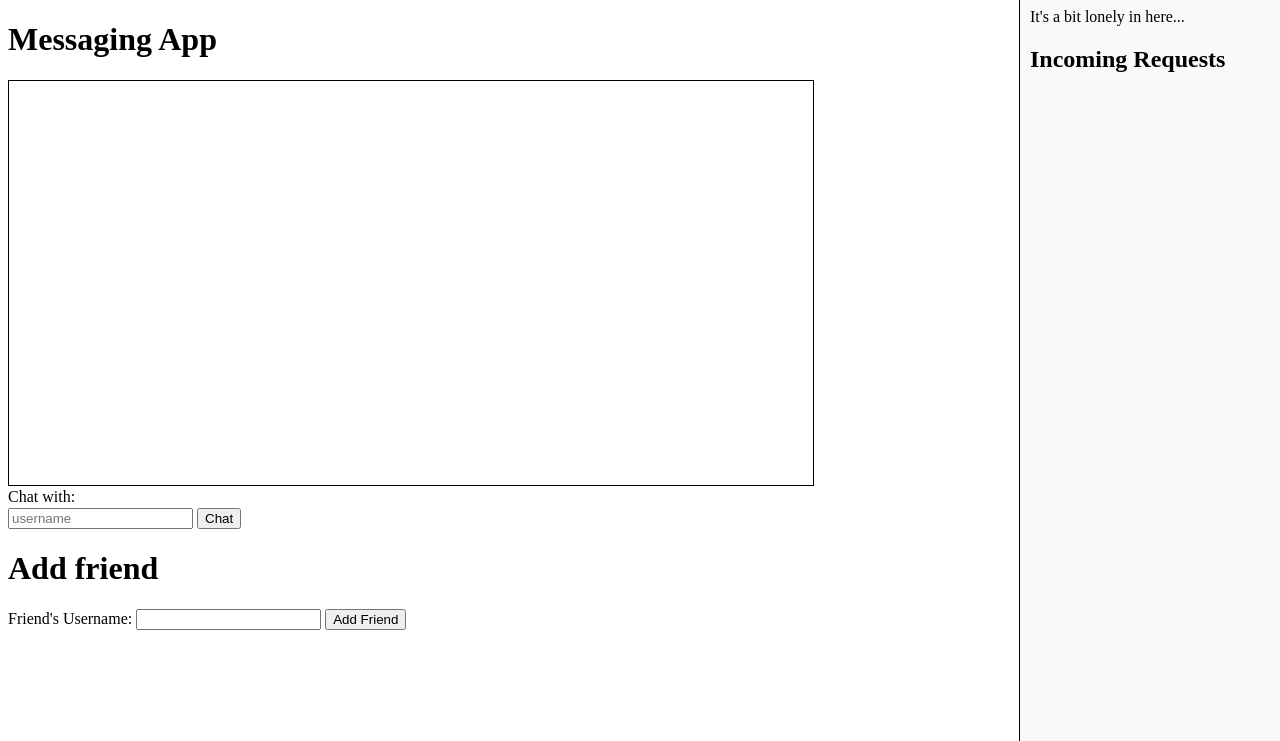
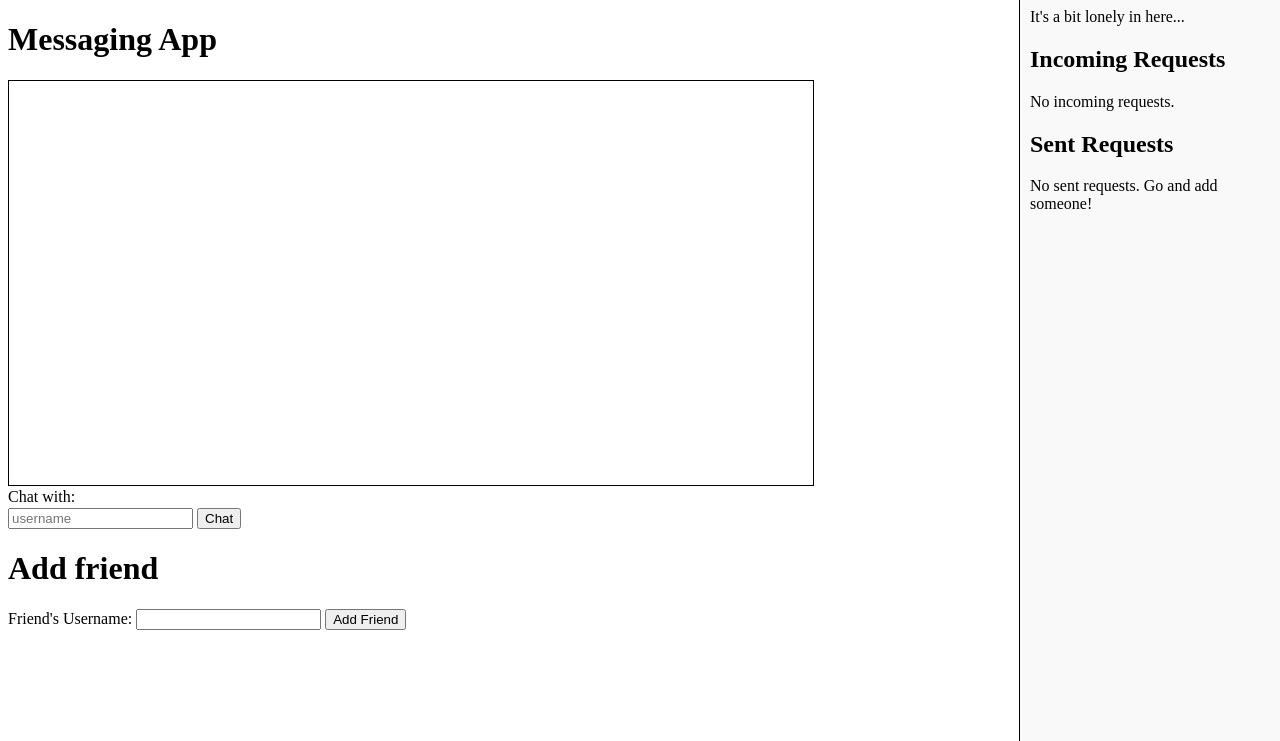
Before and after one commit to infernocadet/secure-message-chat, a Flask app: template INFO2222-Scaffold-main/templates/home.jinja in a window 1280 px wide. Shown: the part 59-800 px from the top of the page. Run offline with Flask 3, Linux system fonts and the light colour scheme; the template is opened without the code that fills it, so the values that code supplies are empty.

Commit message:
all friends done

```diff
--- a/INFO2222-Scaffold-main/app.py
+++ b/INFO2222-Scaffold-main/app.py
@@ -58,6 +58,7 @@ def login_user():
 
     return url_for('home', username=request.json.get("username"))
 
+
 # handles a get request to the signup page
 @app.route("/signup")
 def signup():
@@ -104,10 +105,18 @@ def home():
             } for req in incoming_friends
         ]
 
+        sent_requests = session.query(FriendRequest).filter(FriendRequest.sender_id == current_user_username, FriendRequest.status == "pending").all()
+        sent_requests_list = [
+            {
+                'id': sent.id,
+                'receiver_username': sent.receiver_id
+            } for sent in sent_requests
+        ]
+
     finally:
         session.close()
 
-    return render_template("home.jinja", username=current_user_username, friends=friends, incoming_friends=incoming_requests)
+    return render_template("home.jinja", username=current_user_username, friends=friends, incoming_friends=incoming_requests, sent_requests=sent_requests_list)
 
 @app.route("/add_friend", methods=['POST'])
 def add_friend():
@@ -118,6 +127,7 @@ def add_friend():
 
     session = Session()
 
+    # get the User object for current user and friend user from database
     current_user = session.query(User).filter_by(username=current_user_username).first()
     friend_user = session.query(User).filter_by(username=friend_username).first()
 
--- a/INFO2222-Scaffold-main/templates/home.jinja
+++ b/INFO2222-Scaffold-main/templates/home.jinja
@@ -63,13 +63,29 @@
             {% set incoming_list = incoming_friends %}
             {% for item in incoming_list %}
                 <li>
-                    {{ item.sender_username }}
+                    {{ item.sender_id }}
                     <button onclick="acceptfriendRequest('{{ item.id }}')">Accept</button>
                     <button onclick="rejectfriendRequest('{{ item.id }}')">Reject</button>
                     <p id="requestResponse" style="display:none;"></p>
                 </li>
             {% endfor %}
         </ul>
+    {% else %}
+        <p>No incoming requests.</p>
+    {% endif %}
+    <h2>Sent Requests</h2>
+    {% if sent_requests %}
+        <ul>
+            {% set sent_list = sent_requests %}
+            {% for sent in sent_list %}
+                <li>
+                    {{ sent.receiver_username }}
+                </li>
+            {% endfor %}
+
+        </ul>
+    {% else %}
+        <p>No sent requests. Go and add someone!</p>
     {% endif %}
 </aside>
 
```
